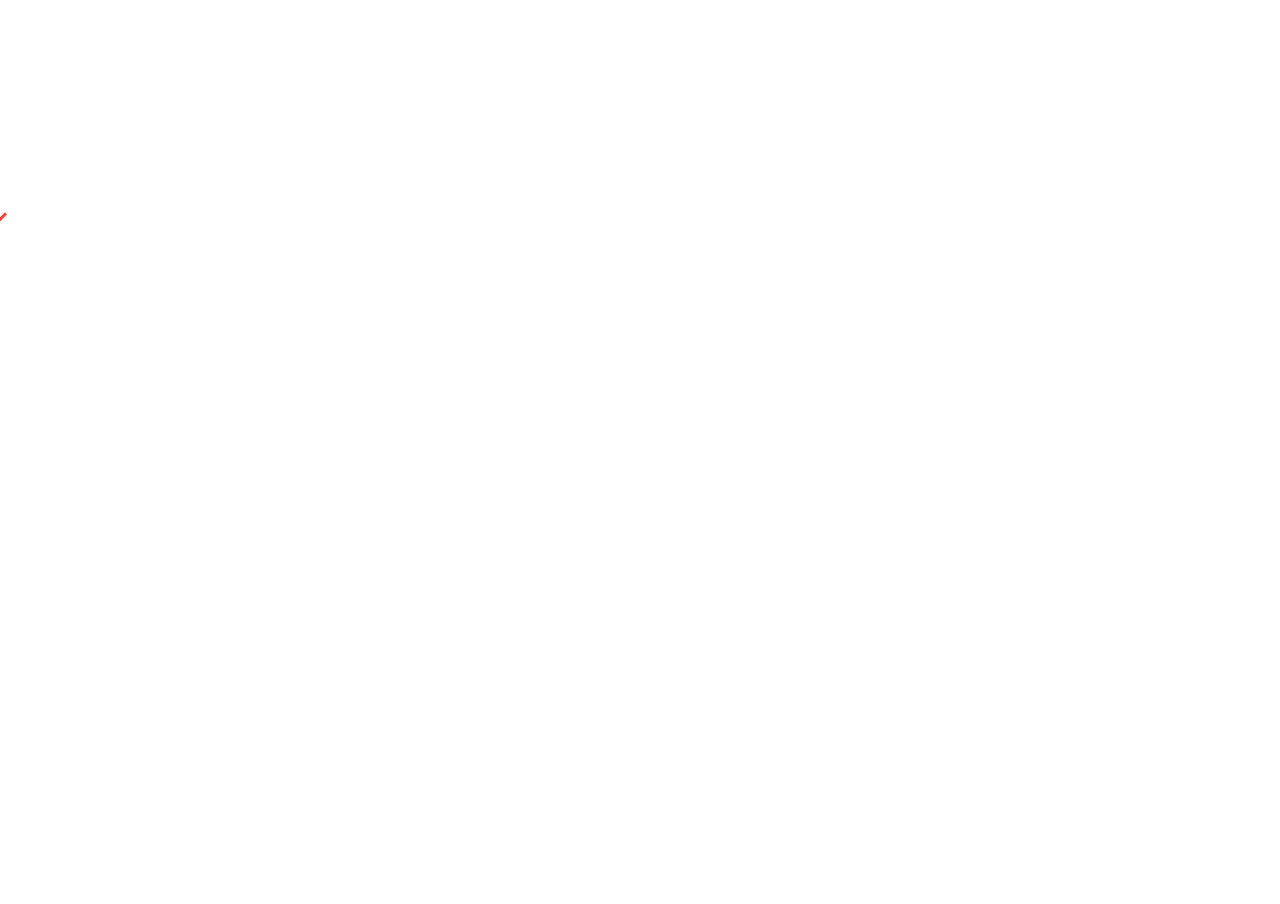
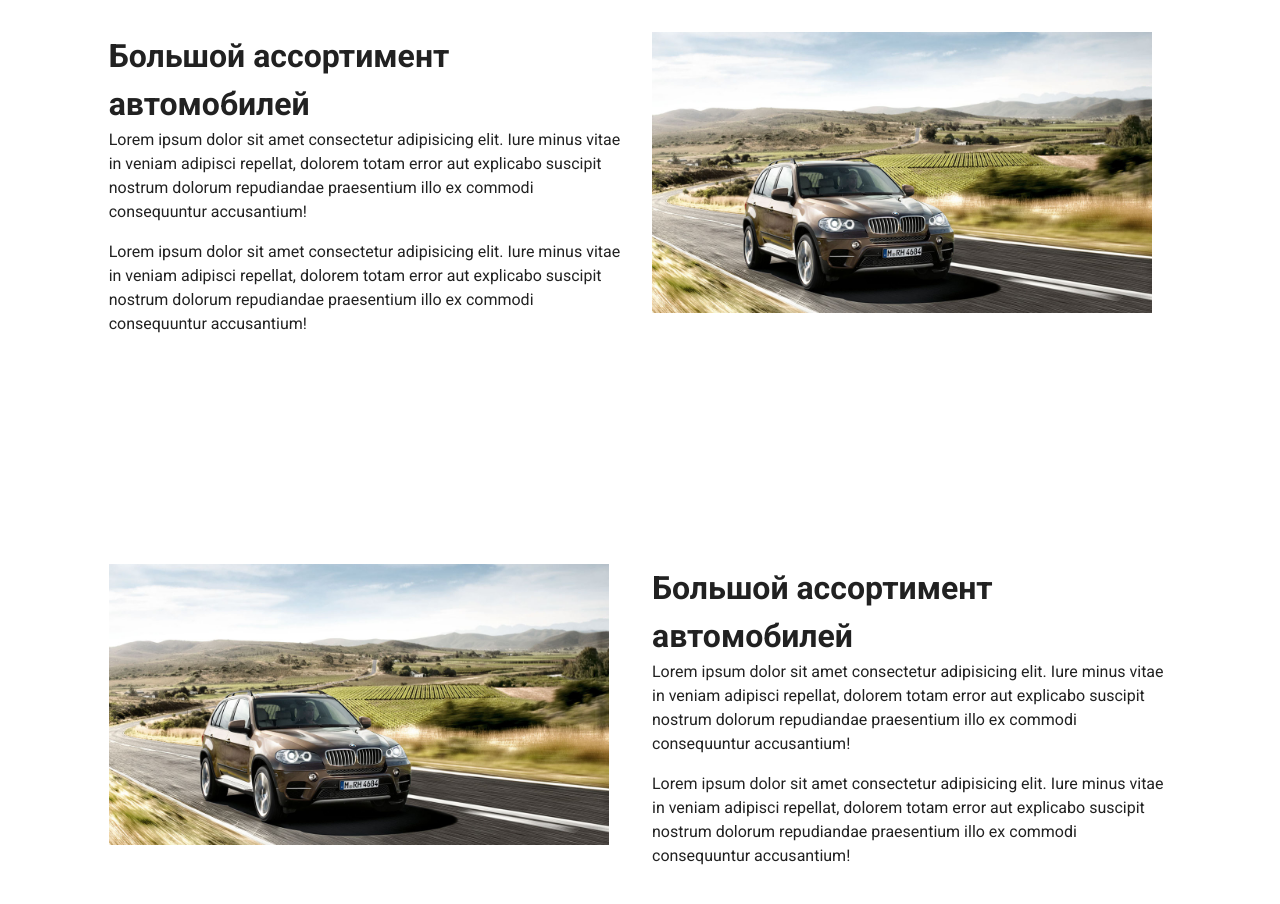
Before and after one commit to Gruzanddrag/HackTagVue, a Vue app: page /#/ in a window 1280 px wide. Shown: the part 780-1684 px from the top of the page. Before the commit the page ends 1036 px from the top, so only its background shows below. Built offline with nearby package versions, Linux system fonts and the light colour scheme.

Commit message:
addDescComm

```diff
--- a/src/views/Home.vue
+++ b/src/views/Home.vue
@@ -36,6 +36,48 @@
         </v-parallax>
         </v-col>
       </v-row>
+      <v-row justify="center" style="margin-top:200px;">
+        <v-col cols="5" class="ph" lg="5">
+          <h1>Большой ассортимент автомобилей</h1>
+          <p>
+            Lorem ipsum dolor sit amet consectetur adipisicing elit.
+            Iure minus vitae in veniam adipisci repellat, dolorem totam
+             error aut explicabo suscipit nostrum dolorum repudiandae
+              praesentium illo ex commodi consequuntur accusantium!
+              </p>
+              <p>
+            Lorem ipsum dolor sit amet consectetur adipisicing elit.
+            Iure minus vitae in veniam adipisci repellat, dolorem totam
+             error aut explicabo suscipit nostrum dolorum repudiandae
+              praesentium illo ex commodi consequuntur accusantium!
+              </p>
+        </v-col>
+        <v-col cols="7" class="pa" lg="5">
+          <img src="../assets/main-car.jpg" alt="" width="500px">
+        </v-col>
+      </v-row>
+
+      <v-row justify="center" style="margin-top:200px;margin-bottom:200px;">
+        <v-col cols="7" class="pa" lg="5">
+          <img src="../assets/main-car.jpg" alt="" width="500px">
+        </v-col>
+        <v-col cols="5" class="ph" lg="5">
+          <h1>Большой ассортимент автомобилей</h1>
+          <p>
+            Lorem ipsum dolor sit amet consectetur adipisicing elit.
+            Iure minus vitae in veniam adipisci repellat, dolorem totam
+             error aut explicabo suscipit nostrum dolorum repudiandae
+              praesentium illo ex commodi consequuntur accusantium!
+              </p>
+              <p>
+            Lorem ipsum dolor sit amet consectetur adipisicing elit.
+            Iure minus vitae in veniam adipisci repellat, dolorem totam
+             error aut explicabo suscipit nostrum dolorum repudiandae
+              praesentium illo ex commodi consequuntur accusantium!
+              </p>
+        </v-col>
+      </v-row>
+
       <v-row class="lol">
         <v-col
           cols="3"
@@ -253,4 +295,12 @@ export default {
   height: 50vh;
 }
 
+.ph {
+  padding: auto;
+}
+
+.pa {
+  padding: auto;
+}
+
 </style>
```
